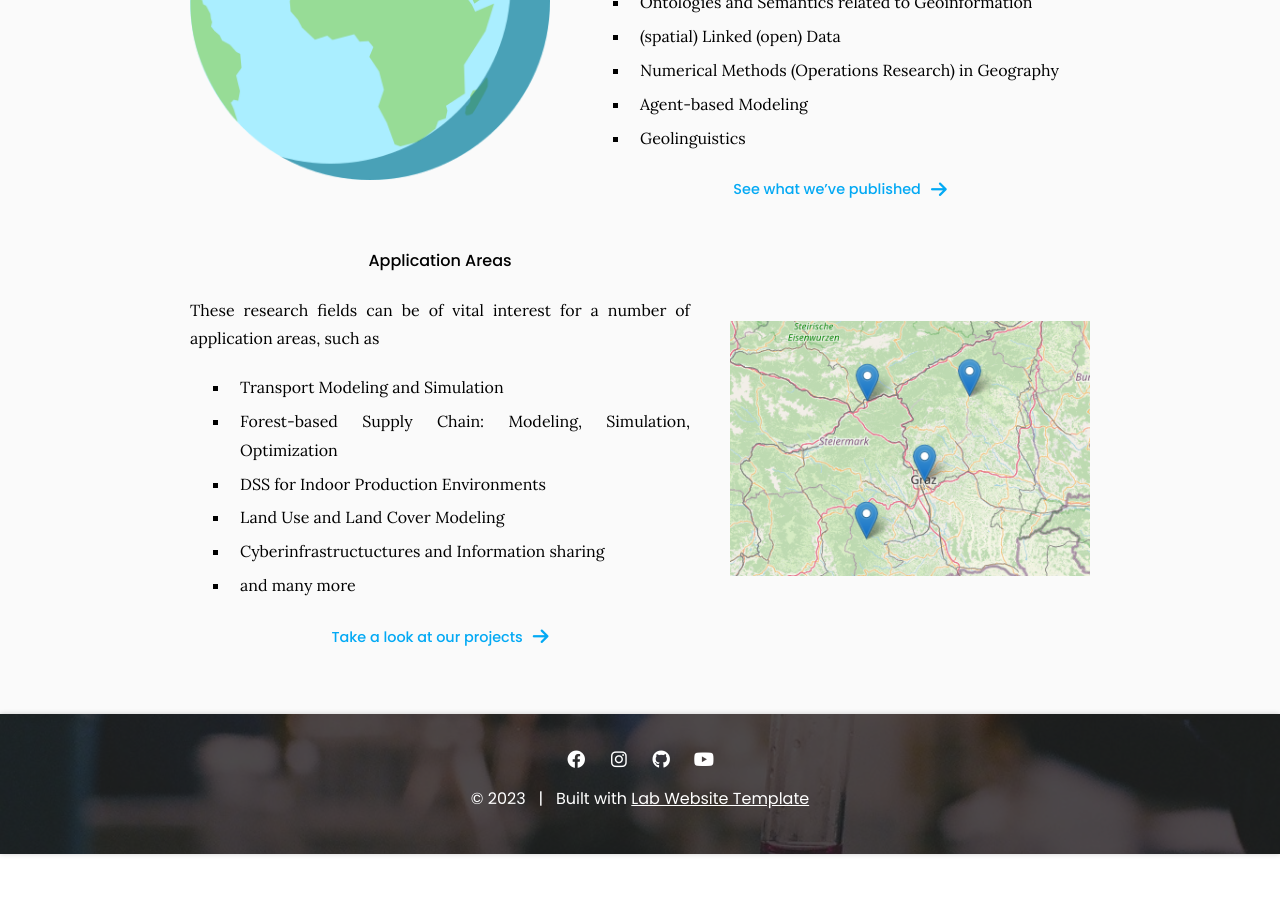
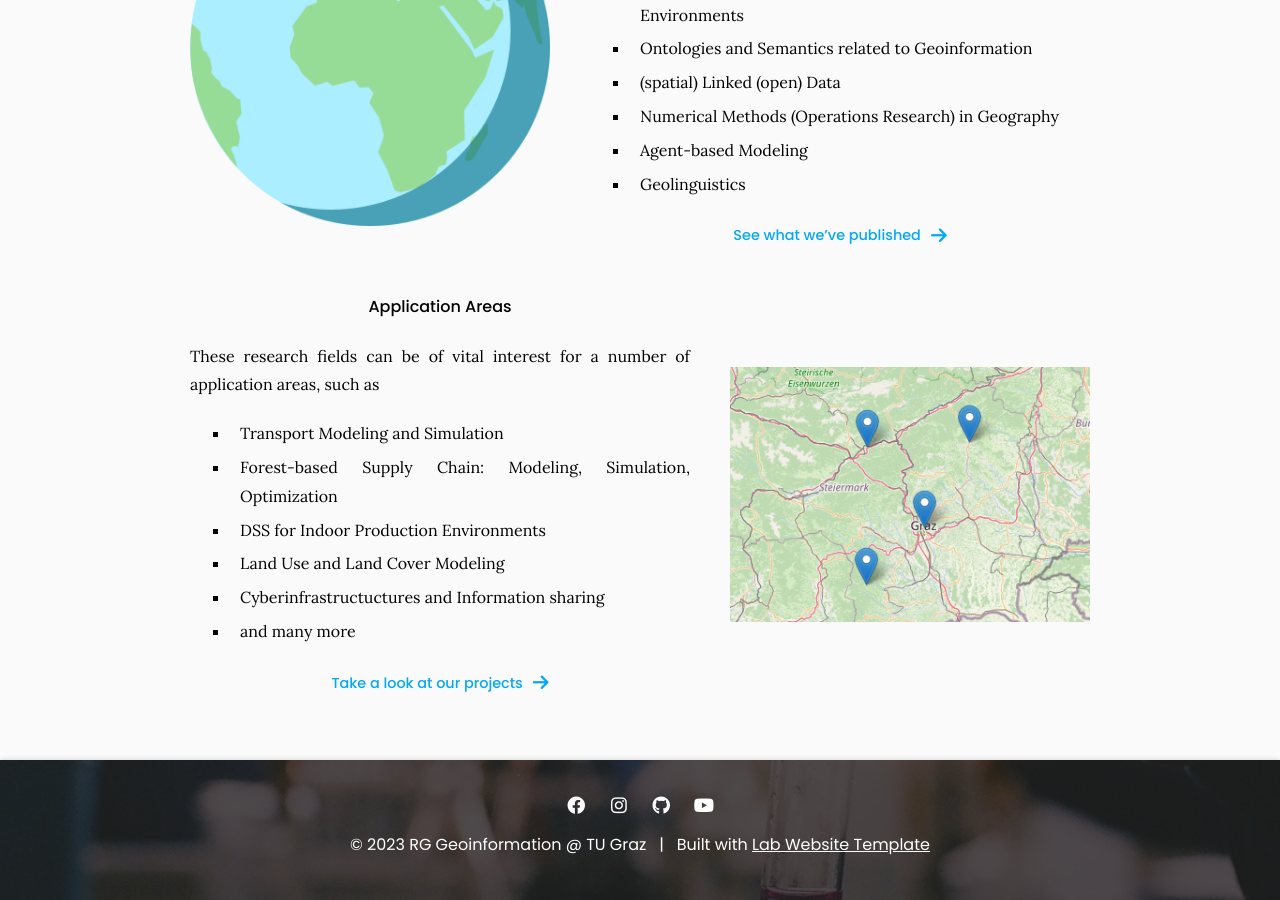
Before and after one commit to Geoinfo-TUGraz/Geoinfo-TUGraz.github.io, a Jekyll site: the page built from index.md, in a window 1280 px wide and 900 px high, scrolled down 804 px. Built offline with Jekyll 4.4.1, drawn with Linux system fonts in a browser that asks for light colours; before the commit the page ends 1658 px from its top, so only the background shows below that; some of the changed text lies outside the part shown.

Commit message:
Update _config.yaml

```diff
--- a/_config.yaml
+++ b/_config.yaml
@@ -1,7 +1,7 @@
 ### basic settings
 
 # site properties and page defaults
-title: ""
+title: RG Geoinformation @ TU Graz
 description: Website of the Research Group Geoinformation, Institute of Geodesy, Graz University of Technology.
 logo: images/geoinformation_logo.png
 header: images/background.jpg
```
